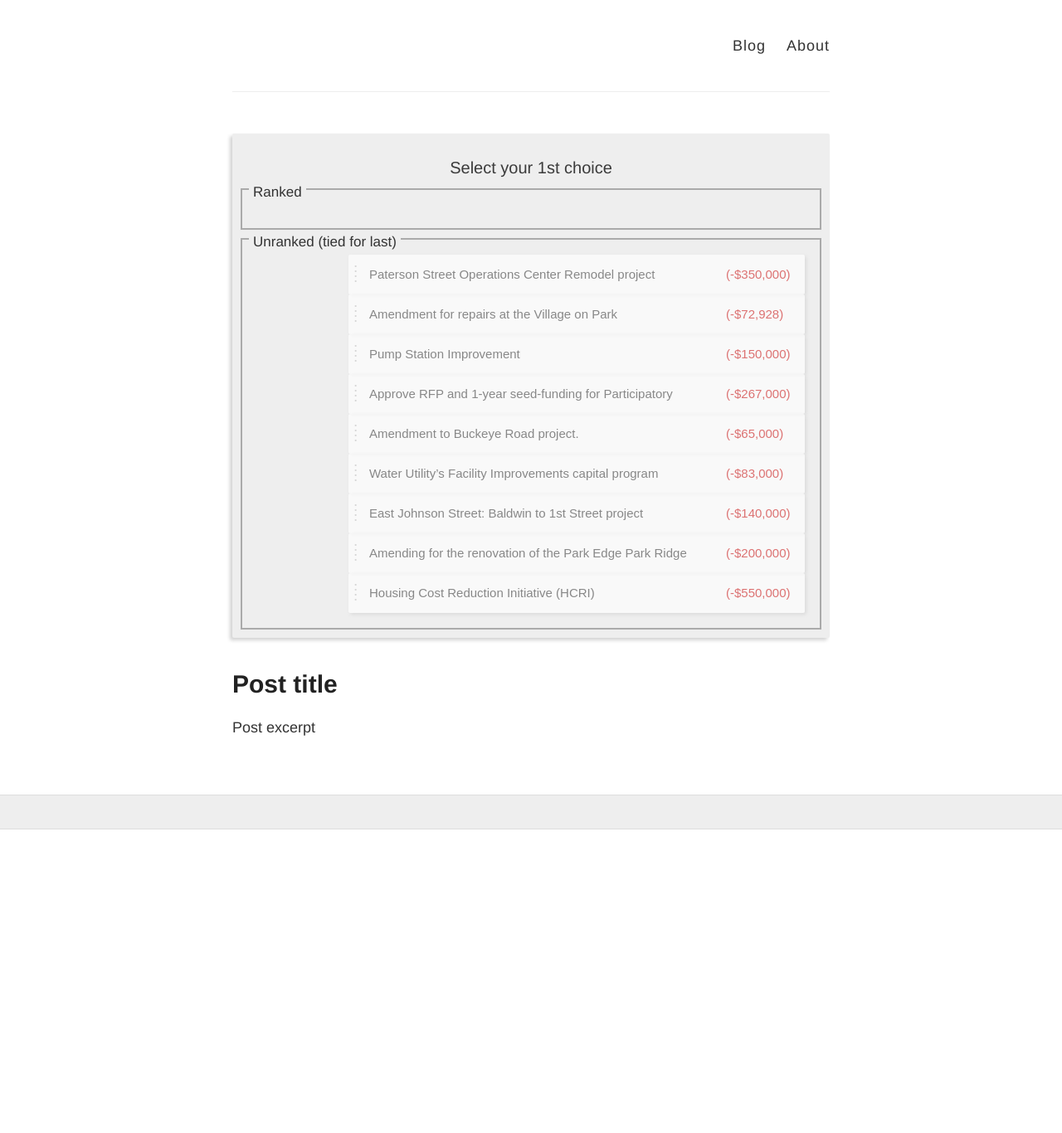
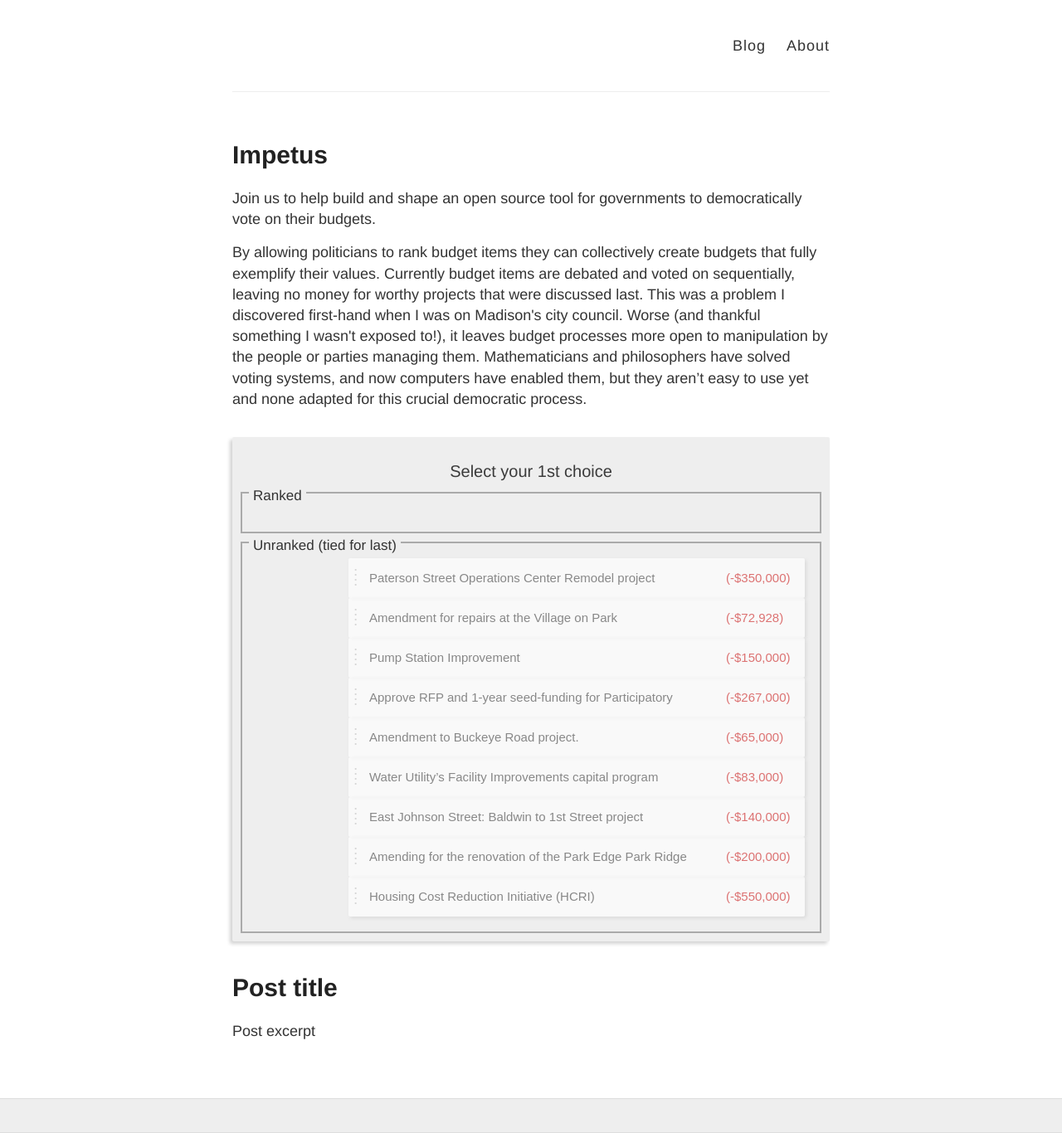
Before and after one commit to neckberg/neckberg.github.io, a Jekyll site: the page built from index.html, in a window 1280 px wide. Shown: the whole page at 83% size. Built offline with Jekyll 4.4.1, drawn with Linux system fonts in a browser that asks for light colours; before the commit the page ends 1000 px from its top, so only the background shows below that.

Commit message:
add draft blurb

```diff
--- a/index.html
+++ b/index.html
@@ -1,6 +1,16 @@
 ---
 layout: default
 ---
+
+<div class="posts">
+  <article class="post">
+    <h1>Impetus</h1>
+    <div class="entry">
+      <p>Join us to help build and shape an open source tool for governments to democratically vote on their budgets.</p>
+      <p>By allowing politicians to rank budget items they can collectively create budgets that fully exemplify their values. Currently budget items are debated and voted on sequentially, leaving no money for worthy projects that were discussed last. This was a problem I discovered first-hand when I was on Madison's city council. Worse (and thankful something I wasn't exposed to!), it leaves budget processes more open to manipulation by the people or parties managing them. Mathematicians and philosophers have solved voting systems, and now computers have enabled them, but they aren’t easy to use yet and none adapted for this crucial democratic process.</p>
+    </div>
+  </article>
+</div>
 
 <div class="ballotspace">
 <style scoped="true">
```
